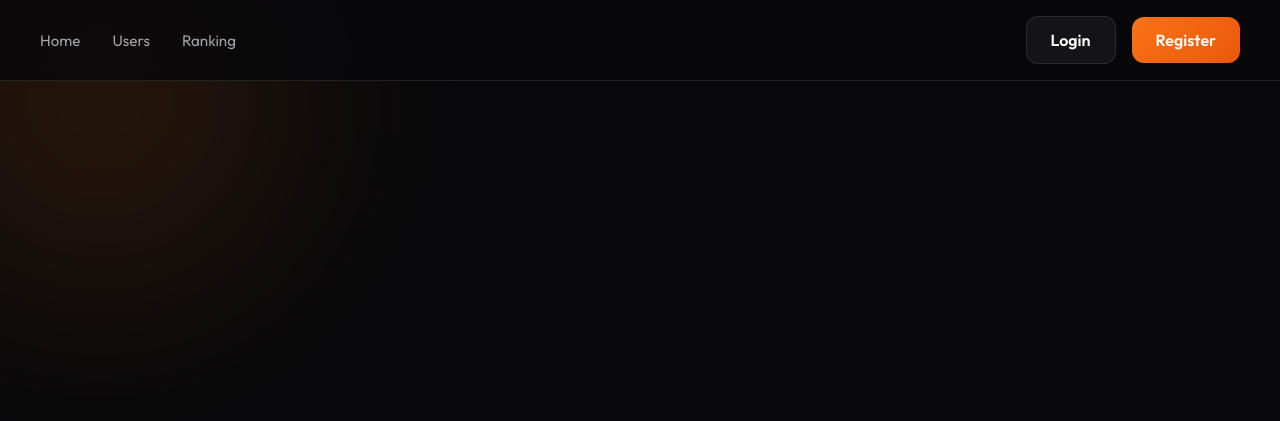
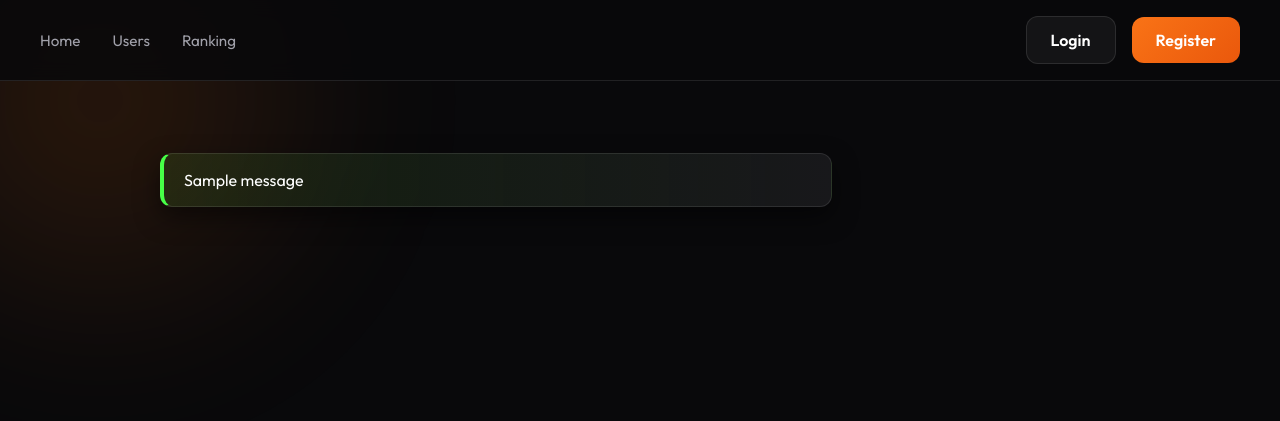
Before and after one commit to Iv4nTech/keyboard-build, a Django app: page / in a window 1280 px wide. Shown: the top 421 px of the page. Run offline with Django 5.2, Linux system fonts and the light colour scheme; tables that the repository leaves empty hold one stand-in row (values such as "Sample post"); one stand-in notice (Sample message) is shown.

Commit message:
Add messages, paginator and update view keyboard

```diff
--- a/core/static/css/styles.css
+++ b/core/static/css/styles.css
@@ -787,13 +787,13 @@ input[type="date"]::-webkit-calendar-picker-indicator:hover {
 .messages-container {
     position: fixed;
     top: 100px; /* Debajo del header */
-    right: 20px;
+    right: 50px;
     z-index: 1000;
     width: 100%;
     max-width: 400px;
-    display: flex;
     flex-direction: column;
     gap: 12px;
+    margin-left: 50px;
 }
 
 .message {
@@ -809,12 +809,18 @@ input[type="date"]::-webkit-calendar-picker-indicator:hover {
     justify-content: space-between;
     overflow: hidden;
     animation: slideInRight 0.4s cubic-bezier(0.16, 1, 0.3, 1);
+    width: 70%;
 }
 
 /* Estilo específico para ERROR */
 .message.error {
     border-left: 4px solid var(--danger); /* Rojo de tu paleta */
     background: linear-gradient(90deg, rgba(239, 68, 68, 0.1) 0%, var(--bg-card) 100%);
+}
+
+.message.success {
+    border-left: 4px solid rgb(71, 255, 71); /* Rojo de tu paleta */
+    background: linear-gradient(90deg, rgba(117, 239, 68, 0.1) 0%, var(--bg-card) 100%);
 }
 
 .message.error i, .message.error .message-icon {
--- a/core/templates/core/base.html
+++ b/core/templates/core/base.html
@@ -29,6 +29,7 @@
                     {% endif %}
 
                     <nav class="dropdown" id="nav-user" hidden>
+                        <strong style="padding: 10px;margin-left: 6px;">@{{user.username}}</strong>
                         <a href="{% url 'user_profile' user.username %}">My profile</a>
                         <a href="{% url 'configuration_user' %}">Configuration</a>
                         <div style="border-top: 1px solid rgba(255,255,255,0.1); margin-top: 5px;">
--- a/core/templates/core/home.html
+++ b/core/templates/core/home.html
@@ -1 +1,11 @@
 {% extends 'core/base.html' %}
+
+{% block content %}
+{% if messages %}
+{% for message in messages %}
+<div class="message {{message.tags}}">
+{{message}}
+</div>
+{% endfor %}
+{% endif %}
+{% endblock %}
--- a/core/templates/core/user_profile.html
+++ b/core/templates/core/user_profile.html
@@ -93,5 +93,7 @@
     </ul>
 </div>
 
+<a class="btn" href="{% url 'view_keyboards' user_profile.username %}">More keyboards</a>
+
 <script src="{% static 'js/more_abaut.js' %}"></script>
 {% endblock %}
--- a/core/urls.py
+++ b/core/urls.py
@@ -11,7 +11,7 @@ urlpatterns = [
     path('user/configuration/delete_user/<username>', UserDeleteView.as_view(), name='delete_user'),
     path('profile/<username>/', user_profile, name='user_profile'),
     path('profile/create/keyboard', CreateKeyboard.as_view(), name='create_keyboard'),
-    path('profile/view/keyboards', ViewKeyboard.as_view(), name='view_keyboard'),
+    path('profile/<username>/view/keyboards', ViewKeyboard.as_view(), name='view_keyboards'),
     path('detail/keyboard/<int:pk>', DetailKeyboard.as_view(), name='detail_keyboard'),
     path('delete/keyboard/<int:pk>', DeleteKeyboard.as_view(), name='delete_keyboard'),
     path('update/keyboard/<int:pk>', UpdateKeyboard.as_view(), name='update_keyboard'),
--- a/core/views.py
+++ b/core/views.py
@@ -9,6 +9,7 @@ from django.contrib.auth import logout
 from django.http import HttpResponseForbidden
 from django.contrib import messages
 from django.core.exceptions import ObjectDoesNotExist
+from django.contrib.auth.mixins import LoginRequiredMixin
 def home(request):
     return render(request, 'core/home.html')
 
@@ -38,7 +39,12 @@ def registration(request):
         if form.is_valid():
             form.save()
             print('Formulario guardado!')
-            return redirect('list_users')
+            messages.success(request,'Register success!')
+            return redirect('home')
+        for error in form.errors.as_data().values():
+            for e in error: # Acceder a cada fallo
+                print(f'ERROR:{e.message}')
+                messages.error(request, e.message)
     form = RegisterUserForm()
     return render(request, 'registration/registration.html', {'form':form})
 
@@ -70,9 +76,10 @@ def configuration_user(request):
             user.last_name = last_name
             user.dateofbirth = dateofbirth
             user.save()
+            messages.success(request, 'La configuración se ha guardado correctamente')
 
             #Aqui poner que lleva a la misma pagina pero que le salte una messages
-            return redirect('list_users')
+            return redirect('configuration_user')
         else:
             print(form.errors.as_data())
     data_initial = {'bio':user.bio,
@@ -142,7 +149,9 @@ class ViewKeyboard(ListView):
     context_object_name = 'keyboards'
 
     def get_queryset(self):
-        return Keyboard.objects.filter(user=self.request.user)
+        print(self.kwargs['username'])
+        queryset = Keyboard.objects.filter(user__username=self.kwargs['username'])
+        return queryset
 
 class DetailKeyboard(DetailView):
     model = Keyboard
```
Also changed, not shown: core/templates/core/configuration_user.html (+8 -0 lines), core/templates/core/view_keyboards.html (+12 -0 lines), core/templates/registration/registration.html (+8 -0 lines).
